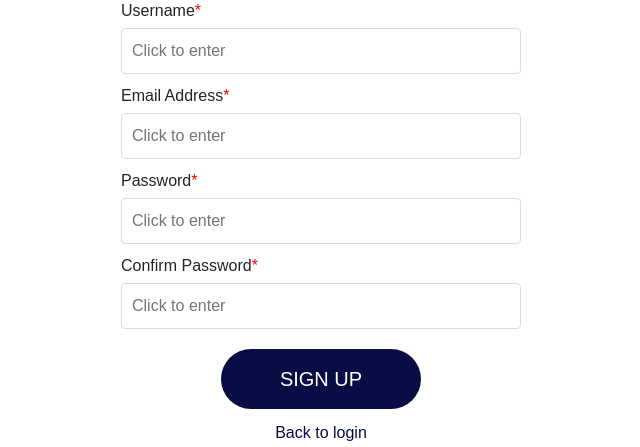
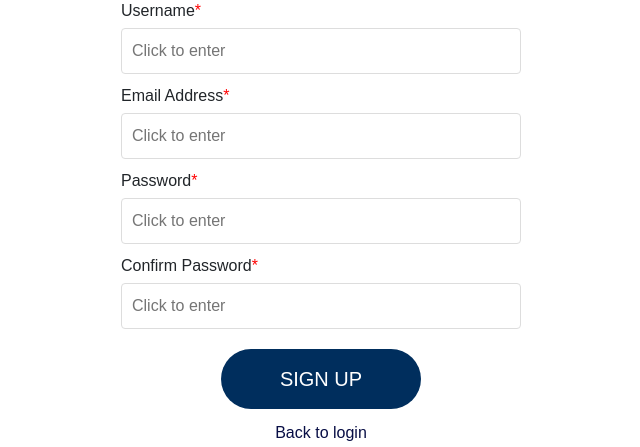
Before and after one commit to zhonghao-sheng/website_review_tool, a Django app: page /signup/ in a window 1280 px wide. Shown: the part 453-900 px from the top of the page, without its empty margins (319-959 px from the left). Run offline with Django 3.2, Linux system fonts and the light colour scheme.

Commit message:
button colour align

```diff
--- a/templates/forgotPassword.html
+++ b/templates/forgotPassword.html
@@ -61,7 +61,7 @@
             height: 60px;
             padding: 10px;
             border: none;
-            background-color: #080E45;
+            background-color: #002e5d;
             color: #ffffff;
             border-radius: 30px;
             cursor: pointer;
--- a/templates/login.html
+++ b/templates/login.html
@@ -80,7 +80,7 @@
             height: 60px;
             padding: 10px;
             border: none;
-            background-color: #080E45;
+            background-color: #002e5d;
             color: #ffffff;
             border-radius: 30px;
             margin: 20px auto 10px; /* Adjusted to reduce the space between button and footer */
--- a/templates/resetPassword.html
+++ b/templates/resetPassword.html
@@ -61,7 +61,7 @@
             height: 60px;
             padding: 10px;
             border: none;
-            background-color: #080E45;
+            background-color: #002e5d;
             color: #ffffff;
             border-radius: 30px;
             cursor: pointer;
--- a/templates/signup.html
+++ b/templates/signup.html
@@ -63,7 +63,7 @@
             height: 60px;
             padding: 5px;
             border: none;
-            background-color: #080E45;
+            background-color: #002e5d;
             color: #ffffff;
             border-radius: 30px;
             margin: 10px auto;
```
